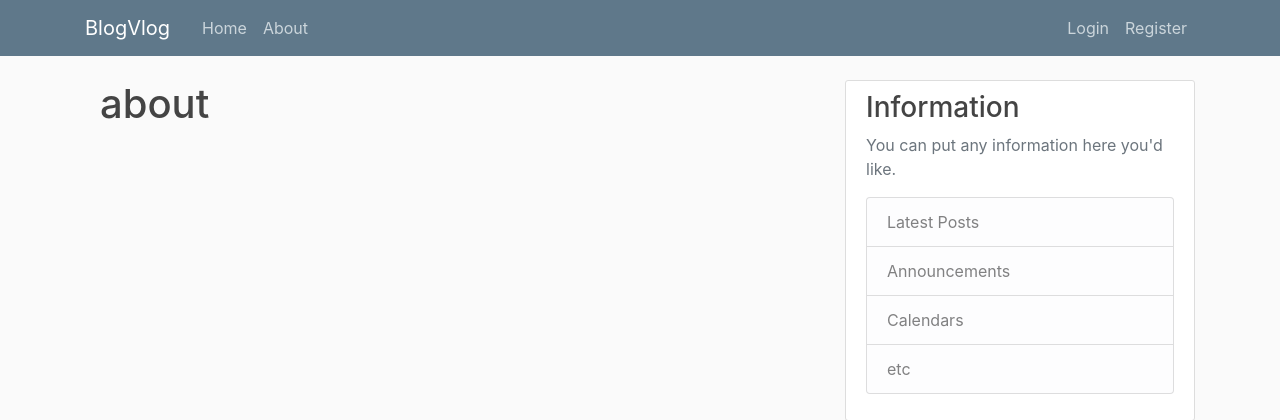
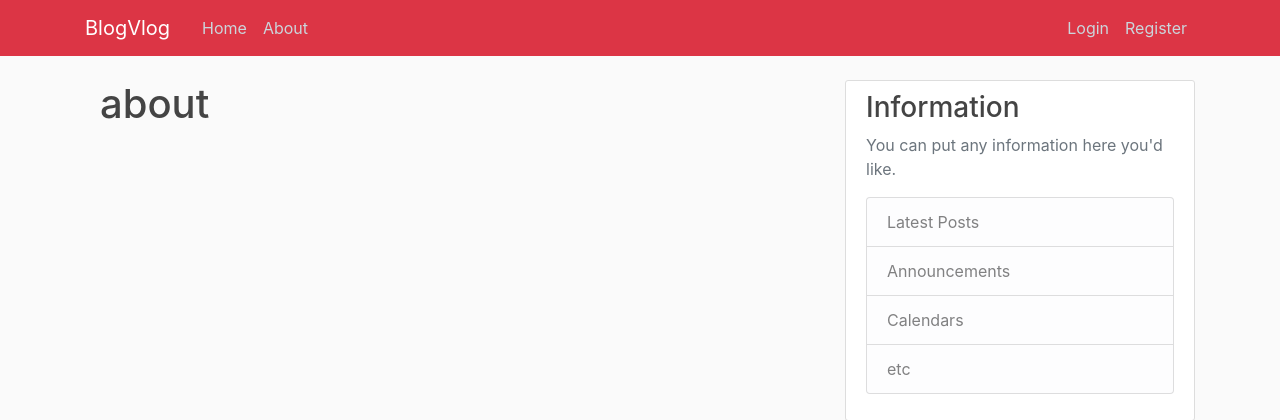
Before and after one commit to shanu1903/BlogVlog, a Django app: page /about/ in a window 1280 px wide. Shown: the top 420 px of the page. Run offline with Django 3.2, Linux system fonts and the light colour scheme; some libraries are stand-ins or nearby versions.

Commit message:
css updated

```diff
--- a/blog/static/blog/main.css
+++ b/blog/static/blog/main.css
@@ -13,7 +13,7 @@ ul {
 }
 
 .bg-steel {
-  background-color: #5f788a;
+  background-color: #dc3545;
 }
 
 .site-header .navbar-nav .nav-link {
```
